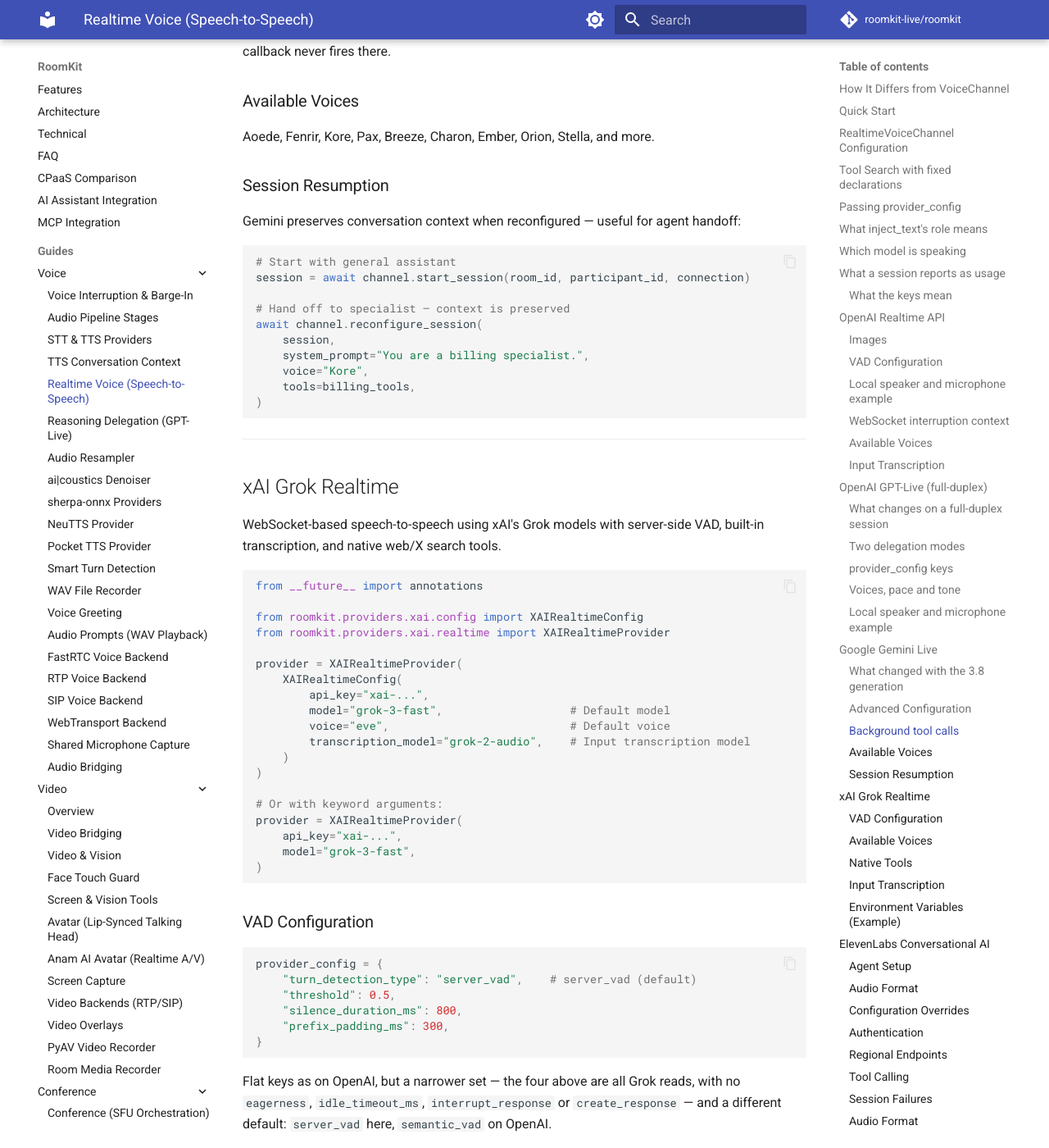
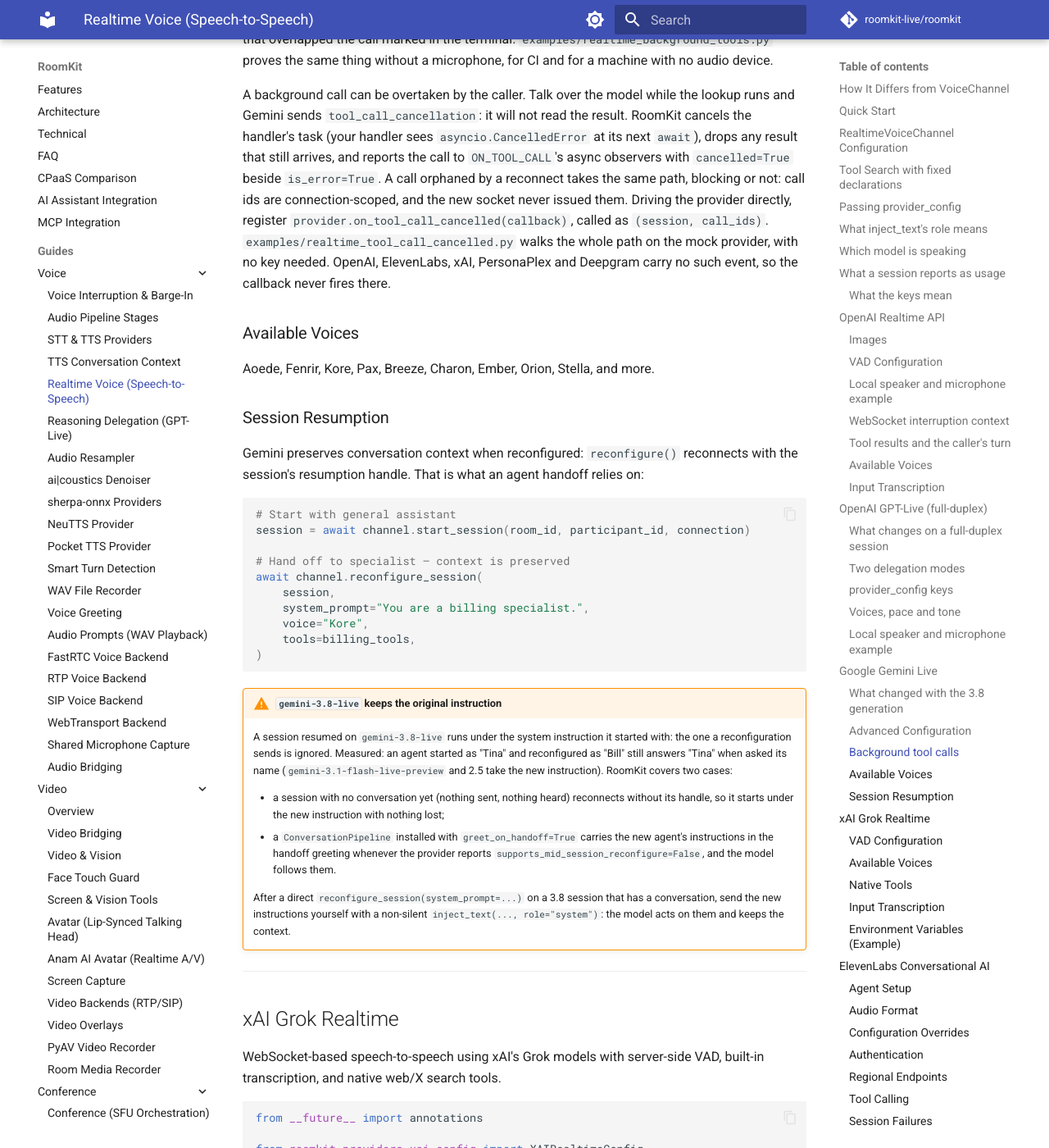
Before and after one commit to roomkit-live/roomkit-docs, an MkDocs documentation site: the page built from docs/guides/realtime-voice-providers.md, in a window 1280 px wide and 1400 px high, scrolled down 17583 px. Shown: the whole window at 82% size. Built offline with MkDocs 1.6.1 and Material for MkDocs 9.7.7, drawn with Linux system fonts in a browser that asks for light colours; comment, search, counter and statistics services are not loaded; some of the changed text lies outside the part shown.

Commit message:
docs(realtime): a continuation waits for the caller, wait_idle and a call that owes nothing, and gemini-3.8-live's resumed instruction (RMK-288)

````diff
--- a/docs/guides/realtime-voice-providers.md
+++ b/docs/guides/realtime-voice-providers.md
@@ -452,6 +452,19 @@ the latest assistant audio item. The duration is capped at the amount of audio
 actually received, preventing an API error after a playback underrun. This
 keeps OpenAI's conversation context aligned with what the user heard even when
 `response.done` arrived before the speaker finished.
+
+### Tool results and the caller's turn
+
+The model is asked to go on (`response.create`) once per response, when every
+call it made has its result. That request waits while the caller holds the
+floor: between the pipeline VAD's speech start and end in manual mode, between
+the server VAD's `speech_started` and `speech_stopped` otherwise. Results that
+land during a barge-in are then answered together with what the caller said,
+by the request that closes the caller's turn (the server's own, under server
+VAD, unless `create_response` is false). No request goes out while another is
+in progress, active or sent and not yet begun, whichever path sends it:
+`inject_text`, the end of the caller's turn, or a continuation. xAI Grok
+speaks the same wire and behaves the same way.
 
 ### Available Voices
 
@@ -737,7 +750,9 @@ Aoede, Fenrir, Kore, Pax, Breeze, Charon, Ember, Orion, Stella, and more.
 
 ### Session Resumption
 
-Gemini preserves conversation context when reconfigured — useful for agent handoff:
+Gemini preserves conversation context when reconfigured: `reconfigure()`
+reconnects with the session's resumption handle. That is what an agent handoff
+relies on:
 
 ```python
 # Start with general assistant
@@ -751,6 +766,26 @@ await channel.reconfigure_session(
     tools=billing_tools,
 )
 ```
+
+!!! warning "`gemini-3.8-live` keeps the original instruction"
+    A session resumed on `gemini-3.8-live` runs under the system instruction
+    it started with: the one a reconfiguration sends is ignored. Measured: an
+    agent started as "Tina" and reconfigured as "Bill" still answers "Tina"
+    when asked its name (`gemini-3.1-flash-live-preview` and 2.5 take the new
+    instruction). RoomKit covers two cases:
+
+    - a session with no conversation yet (nothing sent, nothing heard)
+      reconnects without its handle, so it starts under the new instruction
+      with nothing lost;
+    - a `ConversationPipeline` installed with `greet_on_handoff=True` carries
+      the new agent's instructions in the handoff greeting whenever the
+      provider reports `supports_mid_session_reconfigure=False`, and the model
+      follows them.
+
+    After a direct `reconfigure_session(system_prompt=...)` on a 3.8 session
+    that has a conversation, send the new instructions yourself with a
+    non-silent `inject_text(..., role="system")`: the model acts on them and
+    keeps the context.
 
 ---
 
@@ -1704,7 +1739,9 @@ negotiated codec rate. Configure provider rates using the provider's accepted
 formats; for OpenAI PCM, use 24 kHz rather than Gemini's usual 16 kHz input.
 
 `await channel.wait_idle(room_id)` waits for generation to finish and audio to
-reach the transport. A queued SIP transport may still be playing: before a
+reach the transport. A tool call holds it until the response that continues its
+result; a call that owes no result (cancelled by the model, or spared by the
+reconnect its own handler caused) stops holding it when it ends. A queued SIP transport may still be playing: before a
 conversational hangup, also wait until `backend.is_playing(carrier_session)` is
 false. Bound this wait and stop it when the call disconnects. SIP reports RTP
 emission and an estimated playback boundary; remote speaker playback cannot be
````
